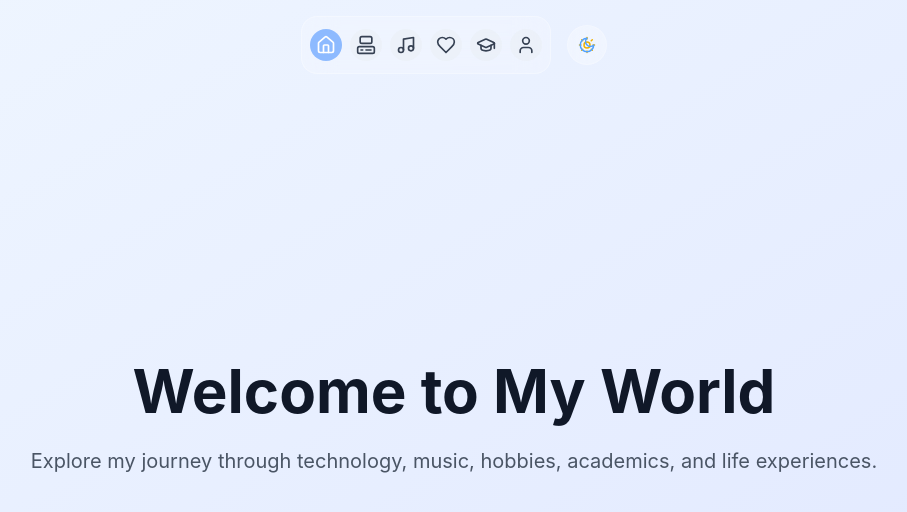
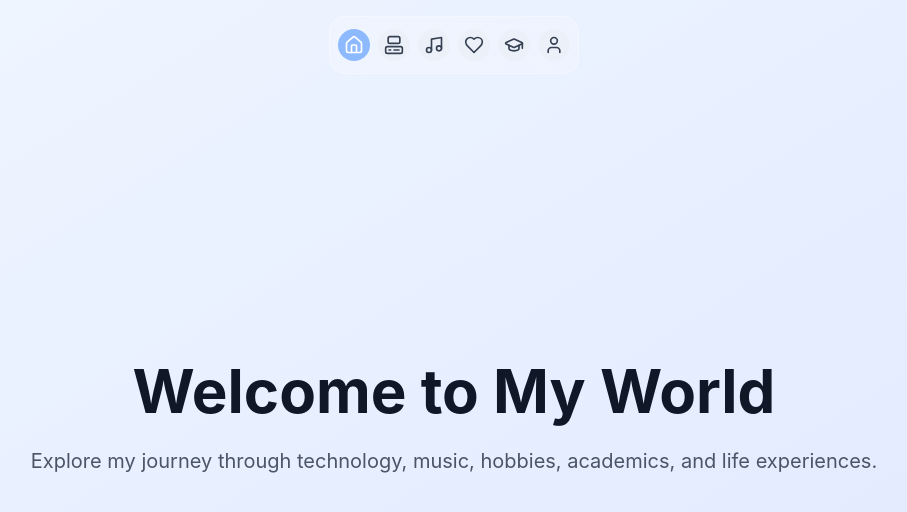
Before and after one commit to Dukehjx/Duke-Personal-Website, a React (Vite) app: page / in a window 1280 px wide. Shown: the top 512 px of the page, without its empty margins (186-1093 px from the left). Built offline with nearby package versions, Linux system fonts and the light colour scheme.

Commit message:
Update details

```diff
--- a/src/components/ComputerPage.jsx
+++ b/src/components/ComputerPage.jsx
@@ -503,16 +503,6 @@ const ComputerPage = ({ onNavigate }) => {
                     <div className="absolute inset-0 bg-gradient-to-br from-cyan-50/50 to-blue-50/50 " />
                     <div className="absolute top-2 right-2 sm:top-3 sm:right-3 md:top-4 md:right-4 flex gap-1 sm:gap-1.5 md:gap-2 opacity-70 flex-wrap">
                       <img
-                        src="https://openai.com/favicon.ico"
-                        alt="OpenAI"
-                        className="w-6 h-6 sm:w-8 sm:h-8 md:w-10 md:h-10 rounded"
-                      />
-                      <img
-                        src="https://upload.wikimedia.org/wikipedia/commons/thumb/6/69/Qwen_logo.svg/300px-Qwen_logo.svg.png?20250327025131"
-                        alt="Qwen"
-                        className="w-6 h-6 sm:w-8 sm:h-8 md:w-10 md:h-10 rounded"
-                      />
-                      <img
                         src="https://registry.npmmirror.com/@lobehub/icons-static-png/latest/files/dark/gemini-color.png"
                         alt="Gemini"
                         className="w-6 h-6 sm:w-8 sm:h-8 md:w-10 md:h-10 rounded"
@@ -564,11 +554,6 @@ const ComputerPage = ({ onNavigate }) => {
                         alt="Grok"
                         className="w-6 h-6 sm:w-8 sm:h-8 md:w-10 md:h-10 rounded"
                       />
-                      <img
-                        src="https://registry.npmmirror.com/@lobehub/icons-static-png/latest/files/dark/deepseek-color.png"
-                        alt="DeepSeek"
-                        className="w-6 h-6 sm:w-8 sm:h-8 md:w-10 md:h-10 rounded"
-                      />
                     </div>
                   </div>
                 }
@@ -608,10 +593,6 @@ const ComputerPage = ({ onNavigate }) => {
                       <div>
                         <img src="https://assets.streamlinehq.com/image/private/w_300,h_300,ar_1/f_auto/v1/icons/logos/metasploit-h33wivgvlvgtk3wmoejxq.png/metasploit-rkuireddk3p5vdgf5mil5.png?_a=DATAg1AAZAA0" alt="metasploit" className="w-5 h-5 sm:w-6 sm:h-6 md:w-8 md:h-8" />
                       </div>
-                      {/* Nmap */}
-                      <div>
-                        <img src="https://nmap.org/images/sitelogo-nmap.svg" alt="nmap" className="w-5 h-5 sm:w-6 sm:h-6 md:w-8 md:h-8" />
-                      </div>
                       {/* Wireshark */}
                       <div>
                         <img src="https://upload.wikimedia.org/wikipedia/commons/d/df/Wireshark_icon.svg" alt="Wireshark" className="w-5 h-5 sm:w-6 sm:h-6 md:w-8 md:h-8" />
@@ -619,10 +600,6 @@ const ComputerPage = ({ onNavigate }) => {
                       {/* Burp Suite */}
                       <div>
                         <img src="https://upload.wikimedia.org/wikipedia/commons/thumb/e/e7/BurpSuite_Comunity_Edition.svg/825px-BurpSuite_Comunity_Edition.svg.png" alt="Burp Suite" className="w-5 h-5 sm:w-6 sm:h-6 md:w-8 md:h-8" />
-                      </div>
-                      {/* Nikto */}
-                      <div>
-                        <img src="https://www.kali.org/tools/nikto/images/nikto-logo.svg" alt="Nikto" className="w-5 h-5 sm:w-6 sm:h-6 md:w-8 md:h-8" />
                       </div>
                     </div>
                   </div>
@@ -661,10 +638,6 @@ const ComputerPage = ({ onNavigate }) => {
                       {/* 010 Editor */}
                       <div>
                         <img src="https://w1.pngwing.com/pngs/839/178/png-transparent-text-editor-yellow-hex-editor-hexadecimal-editing-computer-software-source-code-editor-binary-file-plain-text-thumbnail.png" alt="010 Editor" className="w-8 h-8" />
-                      </div>
-                      {/* Notepad++ */}
-                      <div>
-                        <img src="https://upload.wikimedia.org/wikipedia/commons/thumb/6/69/Notepad%2B%2B_Logo.svg/768px-Notepad%2B%2B_Logo.svg.png" alt="Notepad++" className="w-8 h-8" />
                       </div>
                       {/* ExifTool */}
                       <div>
--- a/src/components/HomePage.jsx
+++ b/src/components/HomePage.jsx
@@ -48,8 +48,6 @@ const HomePage = ({ onNavigate }) => {
             })}
           </Dock>
 
-          {/* Theme Toggler */}
-          <AnimatedThemeToggler />
         </div>
       </div>
 
--- a/src/components/MusicPage.jsx
+++ b/src/components/MusicPage.jsx
@@ -82,7 +82,7 @@ const MusicPage = ({ onNavigate }) => {
         <div className="text-center space-y-4">
           <h1 className="text-4xl sm:text-5xl lg:text-6xl font-bold bg-gradient-to-r from-purple-600 to-pink-600 bg-clip-text text-transparent">
             Music & Performance
-          </h1>
+              </h1>
           <p className="text-lg sm:text-xl text-slate-600 dark:text-slate-300 max-w-2xl mx-auto">
             A collection of memorable moments from various music shows and performances I've attended
           </p>
@@ -258,7 +258,7 @@ const MusicPage = ({ onNavigate }) => {
                     <p className="text-slate-700 dark:text-slate-300 font-semibold">
                       dkh111.
                     </p>
-                  </div>
+                      </div>
                 </div>
               </div>
             </a>
--- a/src/components/magicui/animated-theme-toggler.jsx
+++ /dev/null
@@ -1,71 +0,0 @@
-import React from "react";
-import { motion } from "framer-motion";
-import { Sun, Moon } from "lucide-react";
-import { useTheme } from "@/contexts/ThemeContext";
-import { cn } from "@/lib/utils";
-
-export const AnimatedThemeToggler = ({ className }) => {
-  const { theme, toggleTheme } = useTheme();
-  const isDark = theme === 'dark';
-
-  const handleClick = () => {
-    console.log('Theme toggler clicked, current theme:', theme);
-    toggleTheme();
-  };
-
-  return (
-    <motion.button
-      onClick={handleClick}
-      className={cn(
-        "relative flex h-10 w-10 items-center justify-center rounded-full",
-        "bg-white/30 dark:bg-black/30 backdrop-blur-sm border border-white/20 dark:border-gray-700/20",
-        "hover:bg-white/50 dark:hover:bg-black/50 transition-colors duration-200",
-        "focus:outline-none focus:ring-2 focus:ring-blue-500/50",
-        className
-      )}
-      whileHover={{ scale: 1.05 }}
-      whileTap={{ scale: 0.95 }}
-    >
-      <motion.div
-        className="relative flex items-center justify-center"
-        initial={false}
-        animate={{
-          rotate: isDark ? 180 : 0,
-        }}
-        transition={{
-          type: "spring",
-          stiffness: 200,
-          damping: 20,
-        }}
-      >
-        <motion.div
-          className="absolute"
-          animate={{
-            scale: isDark ? 0 : 1,
-            opacity: isDark ? 0 : 1,
-          }}
-          transition={{
-            duration: 0.2,
-            ease: "easeInOut",
-          }}
-        >
-          <Sun size={18} className="text-yellow-500" />
-        </motion.div>
-
-        <motion.div
-          className="absolute"
-          animate={{
-            scale: isDark ? 1 : 0,
-            opacity: isDark ? 1 : 0,
-          }}
-          transition={{
-            duration: 0.2,
-            ease: "easeInOut",
-          }}
-        >
-          <Moon size={18} className="text-blue-400" />
-        </motion.div>
-      </motion.div>
-    </motion.button>
-  );
-};
```
